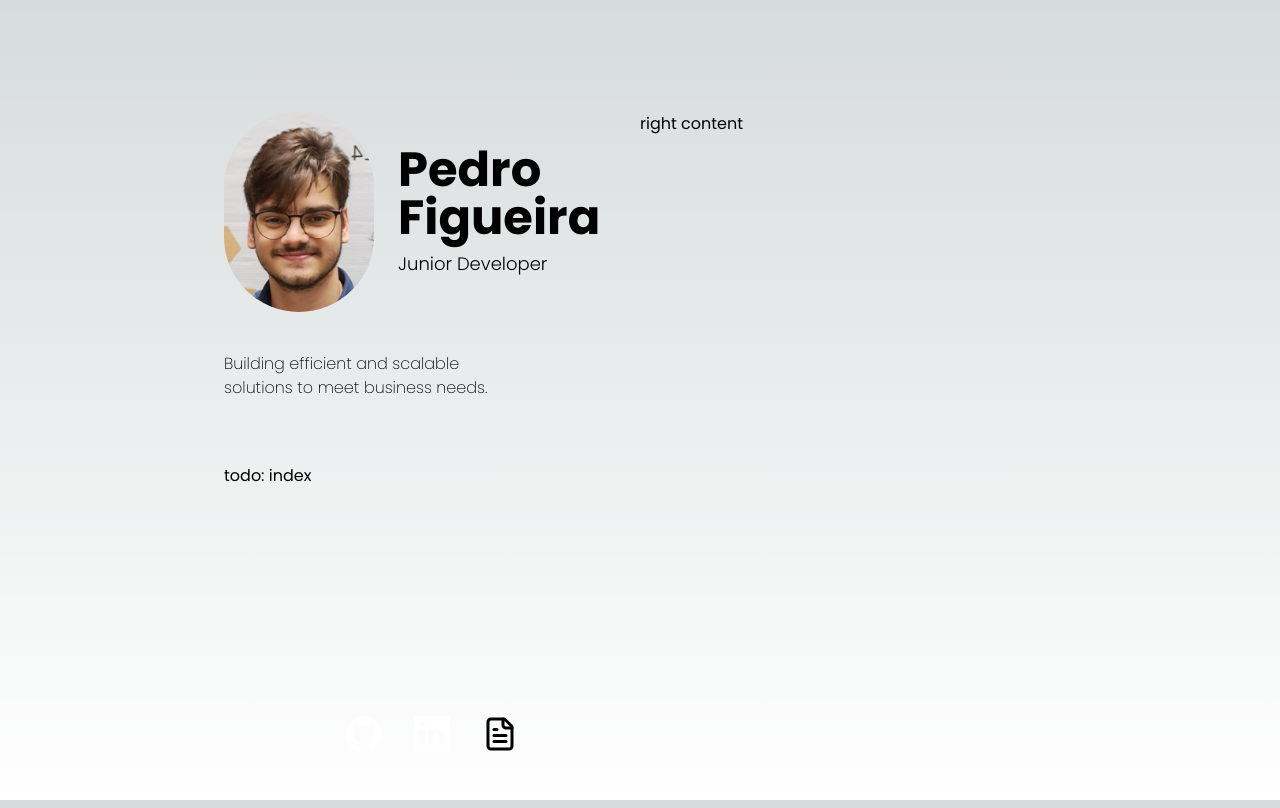
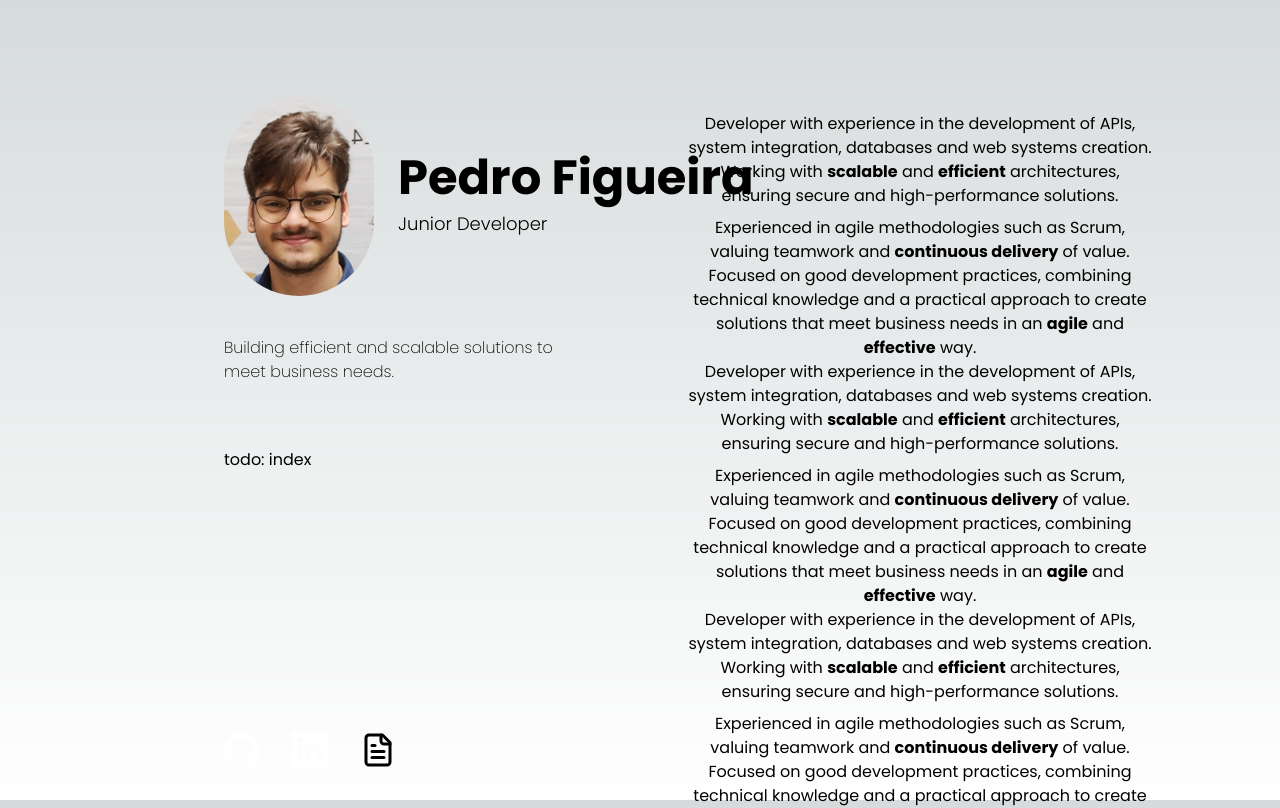
Before and after one commit to PepeuFBV/portfolio, a Next.js app: page / in a window 1280 px wide. Shown: the top 808 px of the page. Built offline with nearby package versions, Linux system fonts and the light colour scheme.

Commit message:
Bug fix + overall fixes

```diff
--- a/package.json
+++ b/package.json
@@ -9,12 +9,14 @@
         "lint": "next lint"
     },
     "dependencies": {
+        "clsx": "^2.1.1",
+        "framer-motion": "^12.4.3",
         "lucide-react": "^0.475.0",
         "motion": "^12.0.6",
         "next": "14.2.4",
         "react": "^18",
         "react-dom": "^18",
-        "tailwind-merge": "^2.3.0"
+        "tailwind-merge": "^2.6.0"
     },
     "devDependencies": {
         "@types/node": "^20",
--- a/src/app/layout.tsx
+++ b/src/app/layout.tsx
@@ -1,4 +1,5 @@
 import type { Metadata } from 'next'
+import { getLanguagePos } from '@/utils/language-handler'
 import { Poppins } from 'next/font/google'
 import './globals.css'
 
@@ -14,8 +15,10 @@ export default function RootLayout({
 }: Readonly<{
     children: React.ReactNode;
 }>) {
+    const languagePos = getLanguagePos()
+
     return (
-        <html lang="pt-br">
+        <html lang={languagePos === 0 ? 'pt-br' : 'en-us'}>
             <body className={poppins.className}>
                 {children}
             </body>
--- a/src/app/page.tsx
+++ b/src/app/page.tsx
@@ -1,11 +1,22 @@
 import React from 'react'
-import Home from '@/components/core/Home'
+import { Home } from '@/components/core/Home'
+import { AboutMe } from '@/components/core/AboutMe'
 
 export default function Main() {
     return (
-        <main className="grid grid-cols-2 h-screen w-full items-center justify-between pt-28 pb-12 px-56">
-            <Home />
-            <p className='w-full h-full'>right content</p>
+        <main className="flex h-screen w-full items-center pt-28 pb-12 pl-56 pr-32 gap-36">
+            <div className='fixed h-[84%]'>
+                <Home className='h-full' />
+            </div>
+            <div className="w-1/2 ml-auto h-full">
+                <AboutMe />
+                <AboutMe />
+                <AboutMe />
+                <AboutMe />
+                <AboutMe />
+                <AboutMe />
+                <AboutMe />
+            </div>
         </main>
     )
 }
--- a/src/components/core/AboutMe/index.tsx
+++ b/src/components/core/AboutMe/index.tsx
@@ -1,3 +1,5 @@
+'use client'
+
 import { aboutme } from '@/data/aboutme'
 import { getLanguagePos } from '@/utils/language-handler'
 import { motion } from 'framer-motion'
@@ -6,15 +8,6 @@ const AboutMe = () => {
     const languagePos = getLanguagePos()
 
     return (
-        <div className='flex flex-col items-center gap-4'>
-            <motion.h1
-                initial={{ opacity: 0, y: 50 }}
-                animate={{ opacity: 1, y: 0 }}
-                transition={{ duration: 0.5, delay: 0.7 }}
-                className='text-3xl font-bold'
-            >
-                {aboutme.title[languagePos]}
-            </motion.h1>
         <div className='flex flex-col gap-2 text-center'>
             <motion.p
                 initial={{ opacity: 0, y: 50 }}
@@ -31,8 +24,7 @@ const AboutMe = () => {
                 {aboutme.description2[languagePos]}
             </motion.p>
         </div>
-        </div>
     )
 }
 
-export default AboutMe
+export { AboutMe }
--- a/src/components/core/Home/index.tsx
+++ b/src/components/core/Home/index.tsx
@@ -1,15 +1,21 @@
+'use client'
+
 import React from 'react'
 import Image from 'next/image'
 import { Icons } from '@/components/core/Icons'
 import { aboutme } from '@/data/aboutme'
 import { getLanguagePos } from '@/utils/language-handler'
-import * as motion from 'motion/react-client'
+import { cn } from '@/utils/tailwind-merge'
+import { motion } from 'framer-motion'
 
-const Home = () => {
+interface HomeProps {
+    className?: string
+}
+const Home: React.FC<HomeProps> = ({ className }) => {
     const languagePos = getLanguagePos()
 
     return (
-        <section className='flex flex-col place-items-center w-full h-full justify-between'>
+        <section className={cn('flex flex-col w-full h-full justify-between', className)}>
             <div className='flex flex-col gap-16'>
                 <div className='w-full flex flex-col gap-10'>
                     <div className='flex gap-6 items-center justify-start'>
@@ -46,4 +52,4 @@ const Home = () => {
     )
 }
 
-export default Home
+export { Home }
--- a/src/components/ui/header-button.tsx
+++ /dev/null
@@ -1,23 +0,0 @@
-import { twMerge } from 'tailwind-merge'
-
-interface HeaderBtnProps extends React.AnchorHTMLAttributes<HTMLAnchorElement> {
-    children: React.ReactNode;
-    className?: string;
-    key: number;
-    ref?: React.Ref<HTMLAnchorElement>;
-}
-
-const HeaderBtn: React.FC<HeaderBtnProps> = ({ children, className, key, ref, ...props }) => {
-    return (
-        <a
-            className={twMerge("text-md sm:text-xl md:text-2xl font-extralight p-1 px-2 transition duration-200 dark:hover:bg-slate-700 rounded-md", className)}
-            key={key}
-            ref={ref}
-            {...props}
-        >
-            {children}
-        </a>
-    );
-}
-
-export default HeaderBtn
--- /dev/null
+++ b/src/utils/tailwind-merge.ts
@@ -0,0 +1,6 @@
+import { ClassValue, clsx } from 'clsx'
+import { twMerge } from 'tailwind-merge'
+
+export const cn = (...inputs: ClassValue[]) => {
+  return twMerge(clsx(inputs))
+}
```
Also changed, not shown: 1 other file (tests, documents, lock files or other folders). Lines whose indentation alone changed are shown as unchanged.
